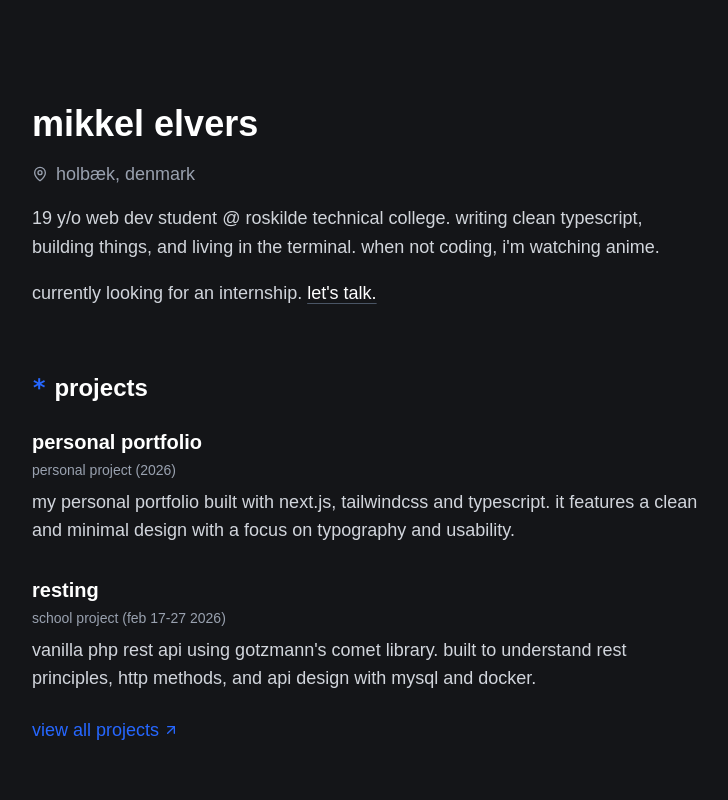
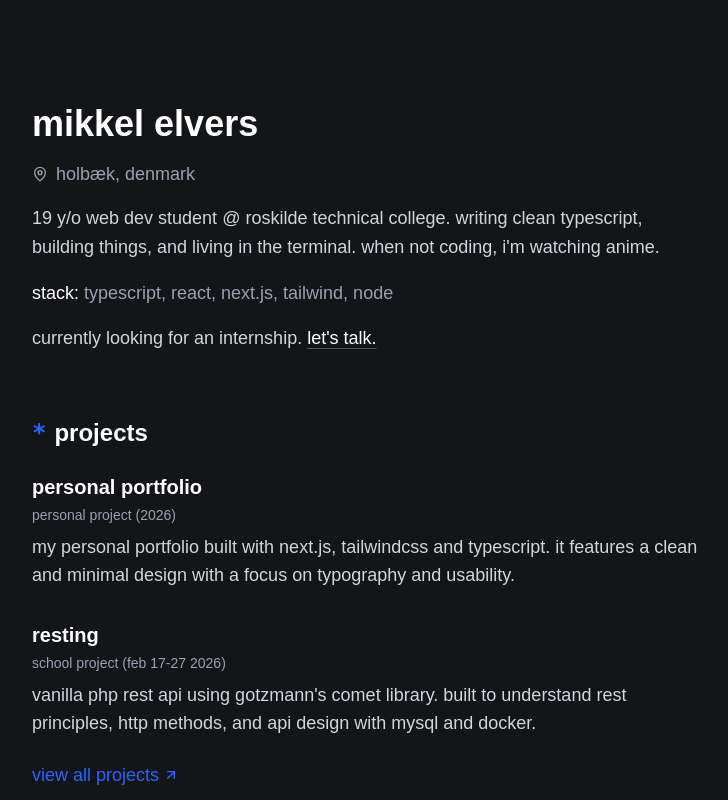
Before and after one commit to mkelvers/mkelvers.tech, a Next.js app: page / in a window 1280 px wide. Shown: the top 800 px of the page, without its empty margins (160-888 px from the left). Built offline with nearby package versions, Linux system fonts and the light colour scheme.

Commit message:
feat: add tech stack list to intro

```diff
--- a/src/app/page.tsx
+++ b/src/app/page.tsx
@@ -21,6 +21,9 @@ export default function Home() {
           <p>
             19 y/o web dev student @ roskilde technical college. writing clean typescript, building
             things, and living in the terminal. when not coding, i&apos;m watching anime.
+          </p>
+          <p className="text-gray-400">
+            <span className="text-white">stack:</span> typescript, react, next.js, tailwind, node
           </p>
           <p className="text-gray-300">
             currently looking for an internship.{' '}
```
